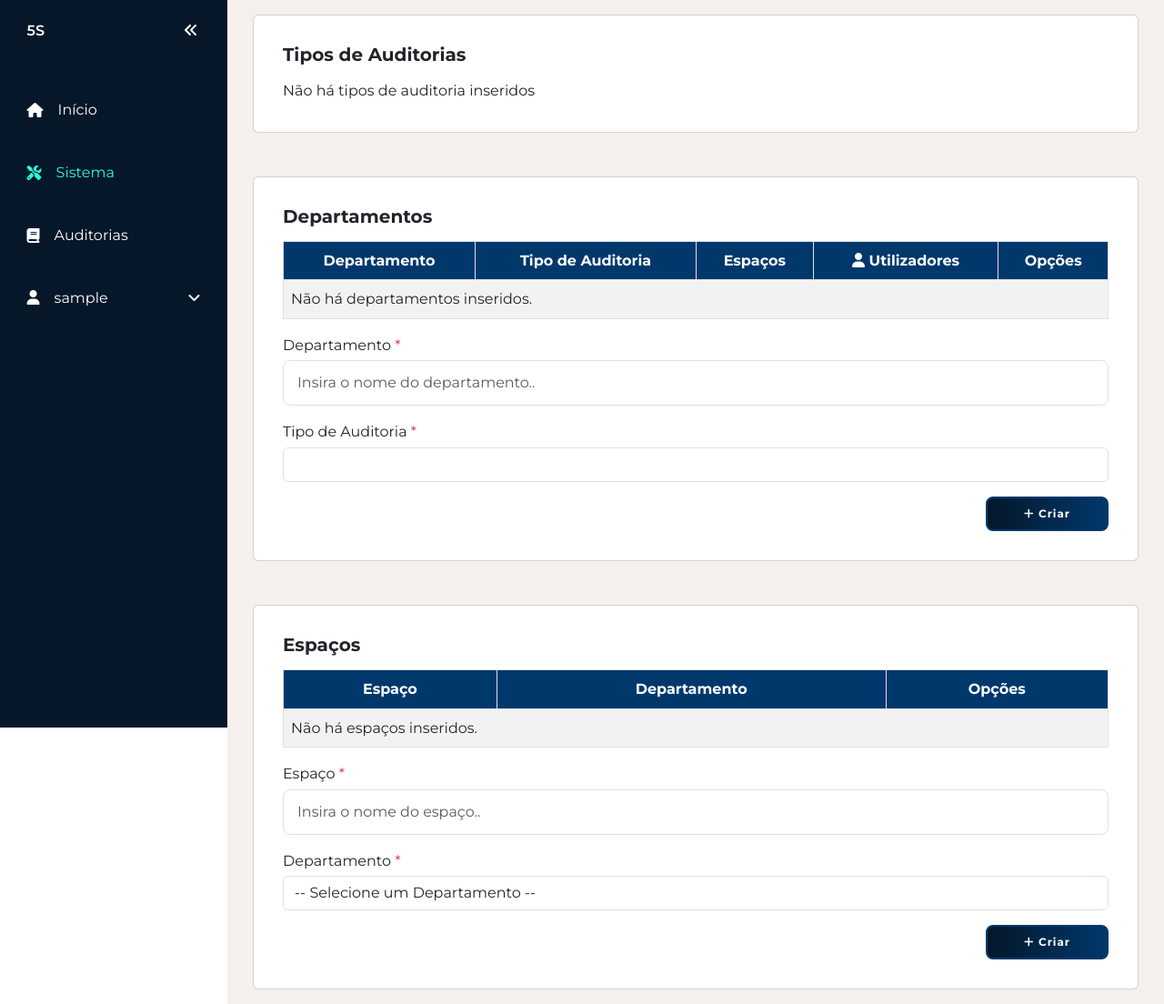
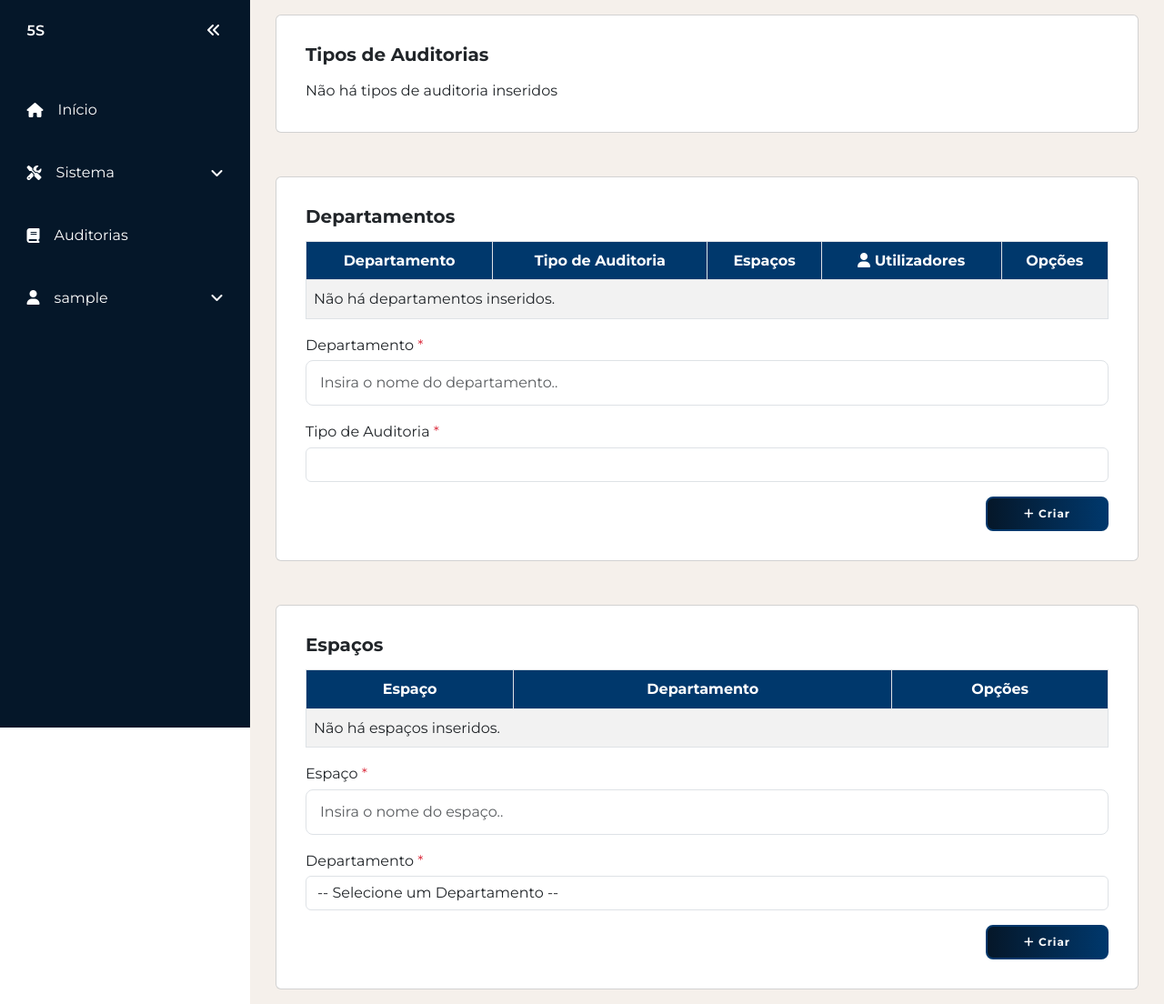
Before and after one commit to Via-DT-BW/5S-s, a Flask app: template templates/dashboard/listings.html in a window 1280 px wide. Shown: the whole page at 91% size. Run offline with Flask 3, Linux system fonts and the light colour scheme; the template is opened without the code that fills it, so the values that code supplies are empty; the visitor is signed in with stand-in values (Sample User, id 1); parts of the project's set-up code (start-up, migrations or seed data) failed here and were passed over; some libraries are stand-ins or nearby versions.

Commit message:
feat: sidebar listings navigation added

```diff
--- a/static/css/dashboard.css
+++ b/static/css/dashboard.css
@@ -81,7 +81,6 @@ form .btn {
     --bs-accordion-btn-bg: white;
 }
 
-.accordion-button:focus::after,
 .accordion-button[aria-expanded="true"]::after {
     filter: brightness(0) invert(1);
 }
--- a/static/css/sidebar.css
+++ b/static/css/sidebar.css
@@ -15,7 +15,7 @@ body {
 #sidebar {
     box-sizing: border-box;
     height: 100vh;
-    width: 250px;
+    width: 275px;
     padding: 5px 1em;
     background-color: var(--base-clr);
 
@@ -136,6 +136,11 @@ body {
     }
 }
 
+.sidebar__title {
+    color: var(--clr-tech-blue);
+    padding: 0.85em;
+}
+
 @media(max-width: 800px){
     body {
         grid-template-columns: 1fr;
--- a/templates/dashboard/components/sidebar.html
+++ b/templates/dashboard/components/sidebar.html
@@ -15,17 +15,7 @@
         </li>
 
         {% if "admin" in session and session["admin"] == True %}
-        <li {% if '/dashboard/listings' in request.path %} class="active" {% endif %}>
-            <a href="{{ url_for('web.dashboard.listings') }}">
-                <i class="fa-solid fa-screwdriver-wrench"></i>
-                <span>Sistema</span>
-            </a>
-        </li>
-        {% endif %}
-
-        <!-- TODO: Seperate admin listings into seperate pages -->
-        {% if "admin" in session and session["admin"] == "WIP" %}
-        <li {% if '/dashboard/listings' in request.path %} class="active" {% endif %}>
+        <li>
             <button onclick=toggleSubMenu(this) class="dropdown-btn">
                 <i class="fa-solid fa-screwdriver-wrench"></i>
                 <span>Sistema</span>
@@ -34,32 +24,34 @@
             <ul class="sub-menu">
                 <div>
                     <li>
-                        <a href="#">
-                            <i class="fa-solid fa-user"></i>
+                        <a href="{{ url_for('web.dashboard.listings') }}#audit-types">
+                            <i class="fa-solid fa-clipboard-list"></i> <!-- Clipboard List (Audit Types) -->
+                            <span>Tipos de Auditorias</span>
+                        </a>
+                    </li>
+
+                    <li>
+                        <a href="{{ url_for('web.dashboard.listings') }}#departments">
+                            <i class="fa-solid fa-building"></i> <!-- Building (Departments) -->
                             <span>Departamentos</span>
                         </a>
                     </li>
+
                     <li>
-                        <a href="#">
-                            <i class="fa-solid fa-user"></i>
+                        <a href="{{ url_for('web.dashboard.listings') }}#spaces">
+                            <i class="fa-solid fa-map-marker-alt"></i> <!-- Location Marker (Spaces) -->
                             <span>Espaços</span>
                         </a>
                     </li>
+
                     <li>
-                        <a href="#">
-                            <i class="fa-solid fa-user"></i>
+                        <a href="{{ url_for('web.dashboard.listings') }}#users">
+                            <i class="fa-solid fa-users"></i> <!-- Users (Multiple Users) -->
                             <span>Utilizadores</span>
-                        </a>
-                    </li>
-                    <li>
-                        <a href="#">
-                            <i class="fa-solid fa-user"></i>
-                            <span>Tipos de Auditorias</span>
                         </a>
                     </li>
                 </div>
             </ul>
-            <!-- <a href="{{ url_for('web.dashboard.listings') }}"> </a> -->
         </li>
         {% endif %}
 
--- a/templates/dashboard/listings.html
+++ b/templates/dashboard/listings.html
@@ -2,7 +2,7 @@
 
 {% block content %}
 
-<section class="container container-fluid mb-5">
+<section id="audit-types" class="container container-fluid mb-5">
     <div class="card d-flex flex-column gap-3">
         <div class="card-body">
             <h5 class="card-title mb-3">Tipos de Auditorias</h5>
@@ -11,7 +11,7 @@
     </div>
 </section>
 
-<section class="container container-fluid mb-5">
+<section id="departments" class="container container-fluid mb-5">
     <div class="card d-flex flex-column gap-3">
         <div class="card-body table-responsive">
             <h5 class="card-title mb-3">Departamentos</h5>
@@ -48,7 +48,7 @@
     </div>
 </section>
 
-<section class="container container-fluid">
+<section id="spaces" class="container container-fluid">
     <div class="card d-flex flex-column gap-3">
         <div class="card-body table-responsive">
             <h5 class="card-title mb-3">Espaços</h5>
```
